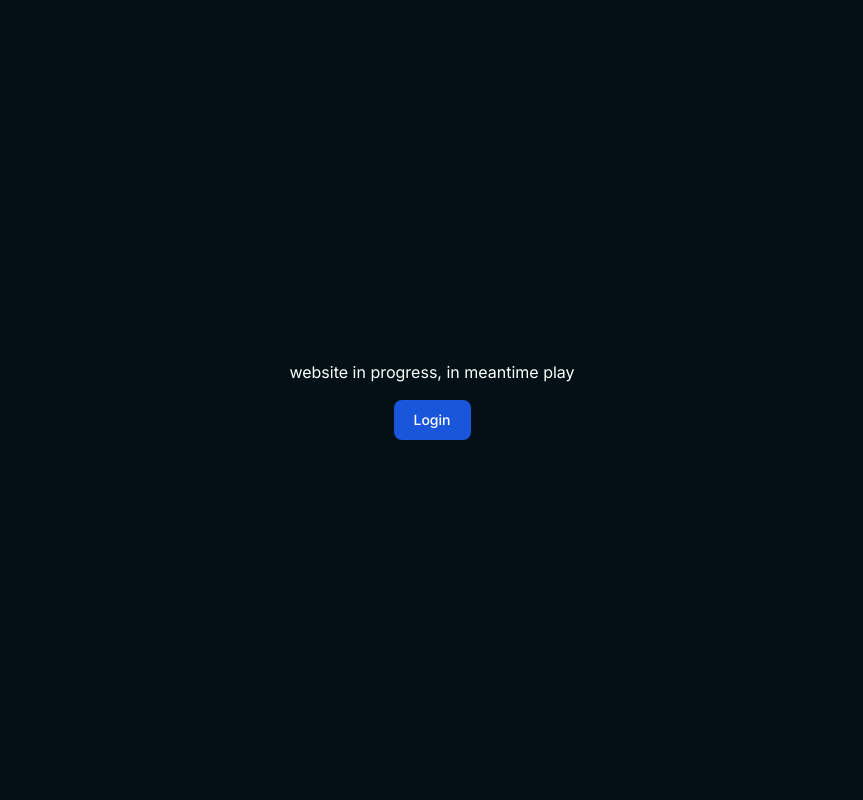
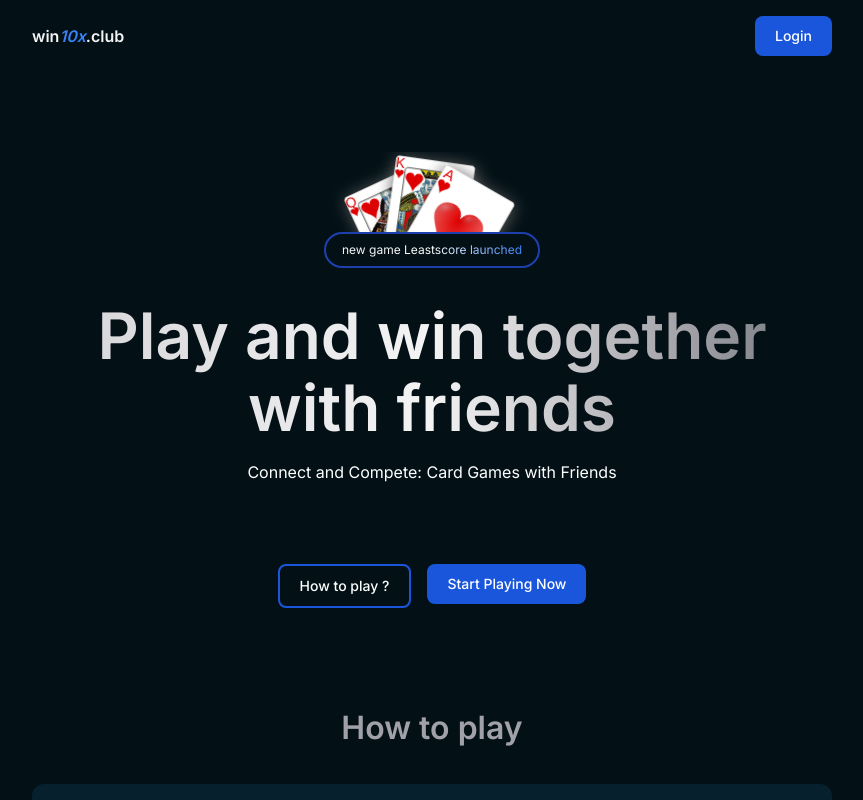
Before and after one commit to win10xclub/frontend, a Next.js app: page / in a window 1280 px wide. Shown: the whole page, without its empty margins (208-1071 px from the left). Built offline with nearby package versions, Linux system fonts and the light colour scheme.

Commit message:
landing page done

```diff
--- a/package.json
+++ b/package.json
@@ -11,6 +11,7 @@
   "dependencies": {
     "@phosphor-icons/react": "^2.1.7",
     "axios": "^1.7.2",
+    "framer-motion": "^11.5.4",
     "next": "14.2.4",
     "react": "^18",
     "react-dom": "^18"
--- a/src/app/page.tsx
+++ b/src/app/page.tsx
@@ -1,11 +1,60 @@
 import CustomButton from "@/components/CustomButton";
+import Cards from "@/components/landingComponents/cards";
+import HowToPlay from "@/components/landingComponents/howToPlay";
 
 export default function Home() {
   return (
-    <div className="w-screen h-screen flex flex-col justify-center items-center gap-[1rem]">
-      <p className="text-white">website in progress, in meantime play</p>
-      <a href="/auth"><CustomButton label={"Login"} /></a>
+    <div className="relative w-screen h-screen flex flex-col justify-start p-[1rem] items-center gap-[1rem] text-white overflow-x-hidden">
+      {/* <Cards
+        rotation="55deg"
+        top="10rem"
+        left="-2.5rem"
+        card1="0_6"
+        card2="3_2"
+      />
+      <Cards
+        rotation="-45deg"
+        top="10rem"
+        right="-2.5rem"
+        card1="1_11"
+        card3="0_3"
+        card2="1_4"
+      /> */}
+      <div className="max-w-[50rem] flex flex-col justify-center items-center gap-[1rem]">
+        <nav className="w-[100%] flex justify-between items-center">
+          <p className="text-zinc-100 font-semibold">
+            win<span className="italic text-blue-500">10x</span>.club
+          </p>
+          <a href="/auth">
+            <CustomButton label={"Login"} />
+          </a>
+        </nav>
 
+        <div className="relative overflow-hidden mt-[7rem] mobile:mt-[5rem]">
+          <div className="relative z-50 bg-[#031117] border-[2px] px-[1rem] py-[0.45rem] rounded-full border-blue-800 text-[0.75rem] font-normal mt-[5rem] ">
+            <h3 className="bg-gradient-to-r from-zinc-100 via-zinc-50 to-blue-500 inline-block text-transparent bg-clip-text">
+              new game Leastscore launched
+            </h3>
+          </div>
+          <Cards rotation="0deg" card1="1_12" card3="1_11" card2="1_1" />
+        </div>
+        <h1 className="text-[2.5rem] mobile:text-[4rem] font-semibold text-center mt-[3rem] mobile:mt-[1rem] leading-[2.5rem] mobile:leading-[4.5rem] bg-gradient-to-r from-zinc-300 via-zinc-100 to-zinc-500 inline-block text-transparent bg-clip-text">
+          Play and win together with friends
+        </h1>
+        <p className="text-center text-[0.75rem] mobile:text-[1rem]">
+          Connect and Compete: Card Games with Friends
+        </p>
+        <div className="flex gap-[1rem] mt-[2rem] mobile:mt-[4rem]">
+          <a href="#howtoplay">
+            <CustomButton label={"How to play ?"} style="secondary" />
+          </a>
+          <a href="/auth">
+            <CustomButton label={"Start Playing Now"} />
+          </a>
+        </div>
+
+        <HowToPlay />
+      </div>
     </div>
   );
 }
--- /dev/null
+++ b/src/components/landingComponents/cards.tsx
@@ -0,0 +1,71 @@
+"use client";
+import { motion } from "framer-motion";
+import React from "react";
+
+interface ICustomCardProps {
+  rotation: string;
+  top?: string;
+  left?: string;
+  right?: string;
+  card1?: string;
+  card2?: string;
+  card3?: string;
+}
+
+const Cards: React.FC<ICustomCardProps> = ({
+  rotation,
+  top,
+  right,
+  left,
+  card1,
+  card2,
+  card3,
+}) => {
+  return (
+    <div
+      className={`absolute z-20 top-[1.5rem] left-[3.5rem] mobile:left-[2.5rem]`}
+      style={{
+        // top: top,
+        // left: left,
+        // right: right,
+        rotate: rotation,
+      }}
+    >
+      <div className="relative ">
+        {card1 && (
+          <motion.img
+            initial={{ opacity: 0, y: 50 }}
+            animate={{ opacity: 1, y: 0, rotate: -25 }}
+            className=" w-[4rem] mobile:w-[5rem] shadow-[1px_2px_15px_0px] shadow-[#5b5958]"
+            src={`/cards/${card1}.svg`}
+            alt=""
+          />
+        )}
+
+        {card3 && (
+          <motion.img
+            initial={{ opacity: 0, y: 50 }}
+            animate={{ opacity: 1, y: 0, rotate: 8 }}
+            transition={{delay: 0.2}}
+            className="absolute w-[4rem] mobile:w-[5rem] shadow-[1px_2px_15px_0px] shadow-[#5b5958] top-[-1rem] left-[1.5rem] rotate-[8deg]"
+            src={`/cards/${card3}.svg`}
+            alt=""
+          />
+        )}
+
+        {card2 && (
+          <motion.img
+            initial={{ opacity: 0, y: 50 }}
+            animate={{ opacity: 1, y: 0, rotate: 30 }}
+            transition={{delay: 0.4}}
+            className="absolute w-[4rem] mobile:w-[5rem] shadow-[1px_2px_15px_0px] shadow-[#5b5958] top-[0rem] left-[3rem] rotate-[30deg]"
+            src={`/cards/${card2}.svg`}
+            alt=""
+          />
+        )}
+      </div>
+    </div>
+  );
+};
+
+export default Cards;
--- /dev/null
+++ b/src/components/landingComponents/howToPlay.tsx
@@ -0,0 +1,41 @@
+import React from "react";
+
+const HowToPlay = () => {
+  return (
+    <div className="flex flex-col mt-[5rem]" id="howtoplay">
+      <h1 className="text-[2rem] font-semibold text-zinc-400 text-center mb-[2rem]">How to play</h1>
+
+      <div>
+        {/* Tab */}
+        <div className="bg-[#06212d] px-[2rem] p-[1rem] rounded-[12px]">
+          <h3 className="text-[1rem] text-zinc-300 mt-[1rem] font-bold">
+            1. Deal and Swap
+          </h3>
+          <p className="text-[0.9rem] text-zinc-400 mt-[0.5rem]">
+            Each player is dealt five cards. Players take turns swapping cards
+            from their hand with either recently discarded cards or by drawing
+            from the deck.
+          </p>
+          <h3 className="text-[1rem] text-zinc-300 mt-[1rem] font-bold">
+            2. Declare and Compare
+          </h3>
+          <p className="text-[0.9rem] text-zinc-400 mt-[0.5rem]">
+            A player can declare when they believe they have the lowest possible
+            sum of cards. All players reveal their hands, and the player with
+            the lowest sum wins the round.
+          </p>
+          <h3 className="text-[1rem] text-zinc-300 mt-[1rem] font-bold">
+            3. Win the game
+          </h3>
+          <p className="text-[0.9rem] text-zinc-400 mt-[0.5rem]">
+            The game continues until a player reaches a predetermined number of
+            points. The player with the fewest total points at the end of the
+            game is the overall winner.
+          </p>
+        </div>
+      </div>
+    </div>
+  );
+};
+
+export default HowToPlay;
```
Also changed, not shown: 1 other file (tests, documents, lock files or other folders).
